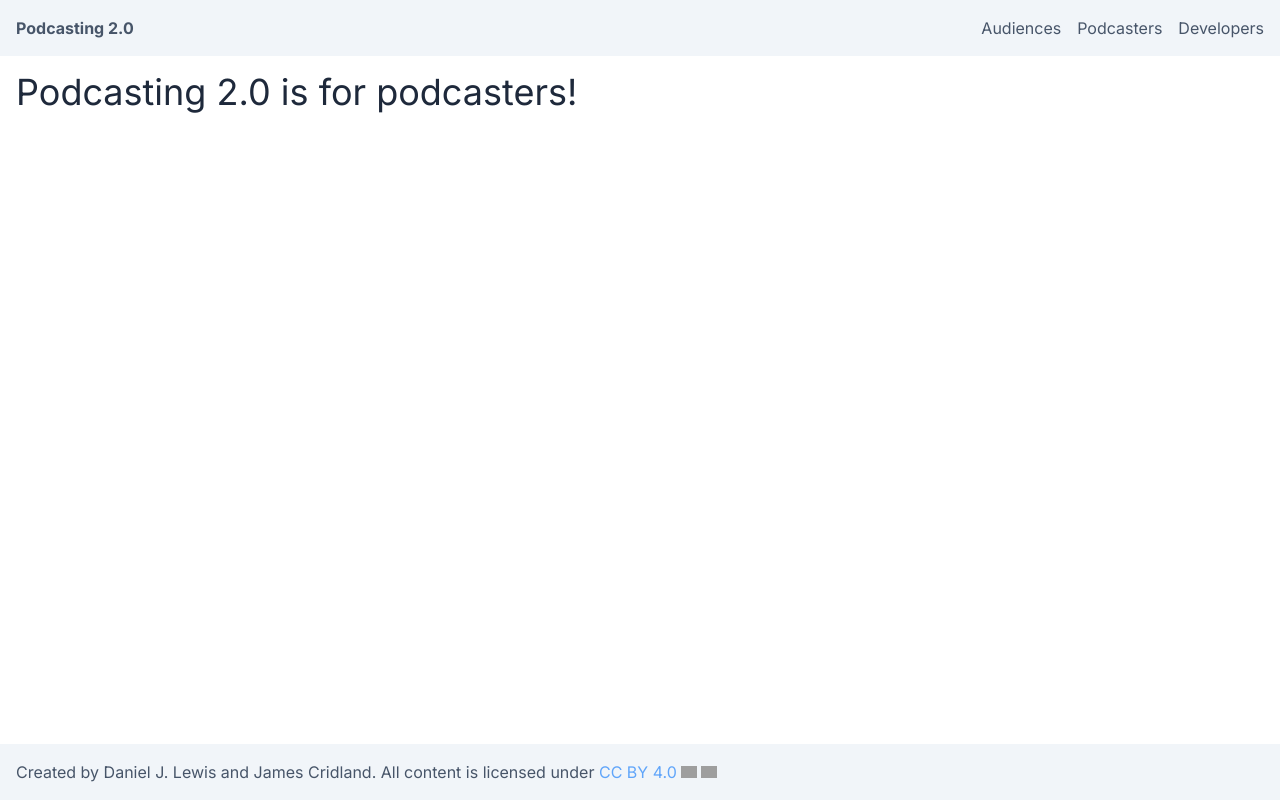
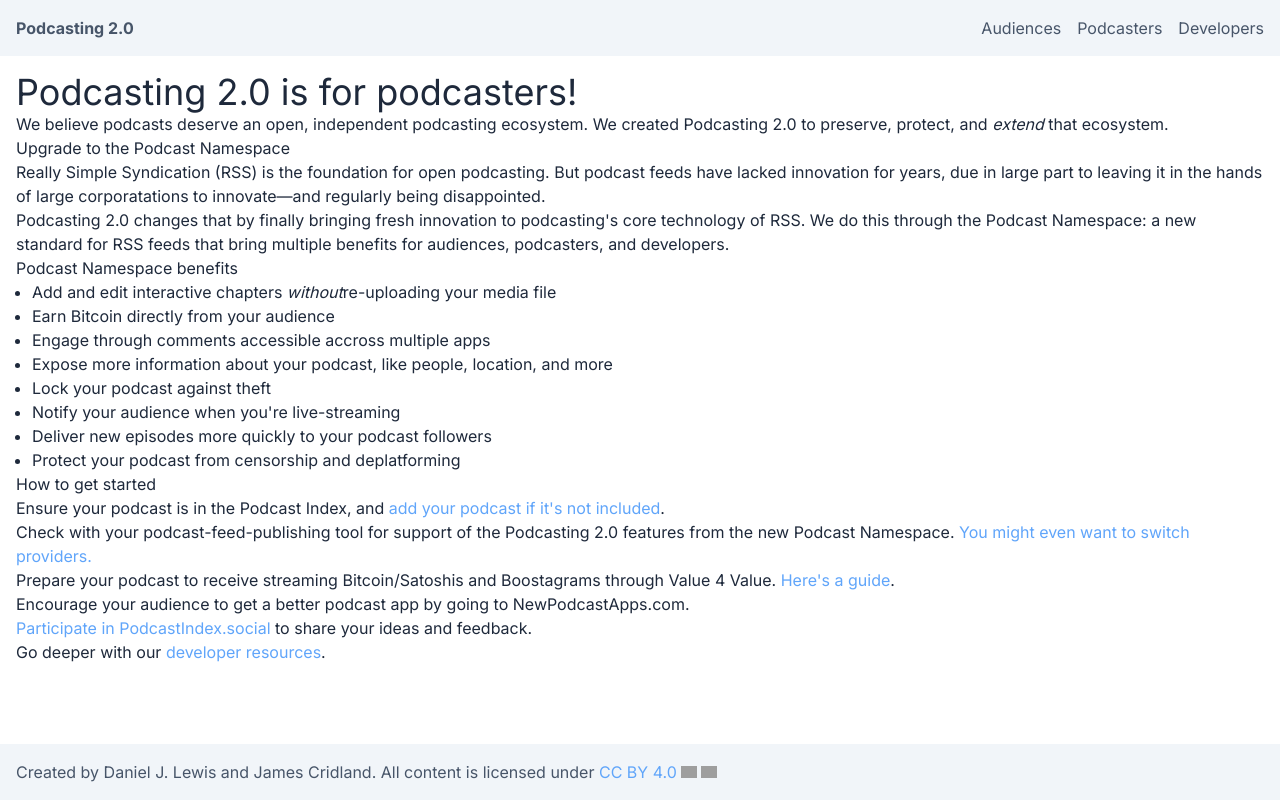
Before and after one commit to theDanielJLewis/podcasting2.org, a Next.js app: page /podcasters in a window 1280 px wide. Built offline with nearby package versions, Linux system fonts and the light colour scheme; grey boxes are pictures that could not be loaded.

Commit message:
Copied Podcasters page from abandoned Podcast Index rebuilt website

```diff
--- a/src/app/podcasters/page.tsx
+++ b/src/app/podcasters/page.tsx
@@ -1,7 +1,8 @@
 import { Metadata } from "next";
+import Link from "next/link";
 
 export const metadata: Metadata = {
-  title: 'Podcasting 2.0 for podcasters',
+  title: "Podcasting 2.0 for podcasters",
   // description: 'Podcasting 2.0 is for podcasters!',
 };
 
@@ -9,6 +10,75 @@ export default function PodcastersPage() {
   return (
     <>
       <h1 className="text-4xl">Podcasting 2.0 is for podcasters!</h1>
+      <p>
+        We believe podcasts deserve an open, independent podcasting ecosystem.
+        We created Podcasting 2.0 to preserve, protect, and <em>extend</em> that
+        ecosystem.
+      </p>
+      <h2>Upgrade to the Podcast Namespace</h2>
+      <p>
+        Really Simple Syndication (RSS) is the foundation for open podcasting.
+        But podcast feeds have lacked innovation for years, due in large part to
+        leaving it in the hands of large corporatations to innovate&mdash;and
+        regularly being disappointed.
+      </p>
+      <p>
+        Podcasting 2.0 changes that by finally bringing fresh innovation to
+        podcasting's core technology of RSS. We do this through the Podcast
+        Namespace: a new standard for RSS feeds that bring multiple benefits for
+        audiences, podcasters, and developers.
+      </p>
+      <h3>Podcast Namespace benefits</h3>
+      <ul className="list-disc pl-4">
+        <li>
+          Add and edit interactive chapters <em>without</em>
+          re-uploading your media file
+        </li>
+        <li>Earn Bitcoin directly from your audience</li>
+        <li>Engage through comments accessible accross multiple apps</li>
+        <li>
+          Expose more information about your podcast, like people, location, and
+          more
+        </li>
+        <li>Lock your podcast against theft</li>
+        <li>Notify your audience when you're live-streaming</li>
+        <li>Deliver new episodes more quickly to your podcast followers</li>
+        <li>Protect your podcast from censorship and deplatforming</li>
+      </ul>
+      <h2>How to get started</h2>
+      <ol>
+        <li>
+          Ensure your podcast is in the Podcast Index, and{" "}
+          <Link href="">add your podcast if it's not included</Link>.
+        </li>
+        <li>
+          Check with your podcast-feed-publishing tool for support of the
+          Podcasting 2.0 features from the new Podcast Namespace.{" "}
+          <Link href="">You might even want to switch providers.</Link>
+        </li>
+        <li>
+          Prepare your podcast to receive streaming Bitcoin/Satoshis and
+          Boostagrams through Value 4 Value.{" "}
+          <a href="http://adam.curry.com/html/HowtoreceiveBitcoini-BrxM2PDPNJ7Zzbz7G28xk4H0D658fH.html">
+            Here's a guide
+          </a>
+          .
+        </li>
+        <li>
+          Encourage your audience to get a better podcast app by going to
+          NewPodcastApps.com.
+        </li>
+        <li>
+          <a href="https://podcastindex.social/invite/hfcQYbjq">
+            Participate in PodcastIndex.social
+          </a>{" "}
+          to share your ideas and feedback.
+        </li>
+        <li>
+          Go deeper with our <Link href="/developers">developer resources</Link>
+          .
+        </li>
+      </ol>
     </>
   );
 }
```
